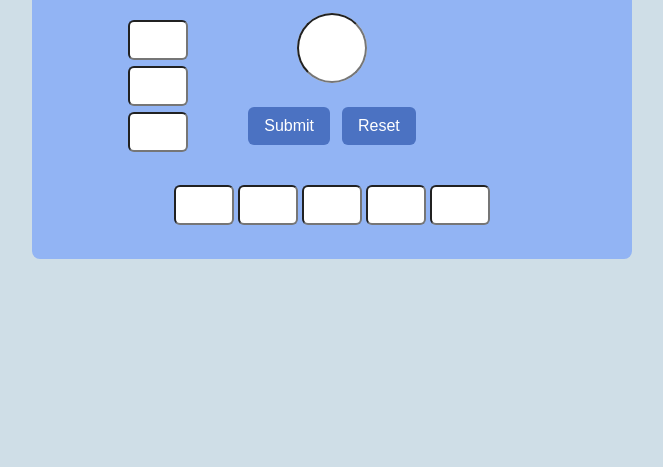
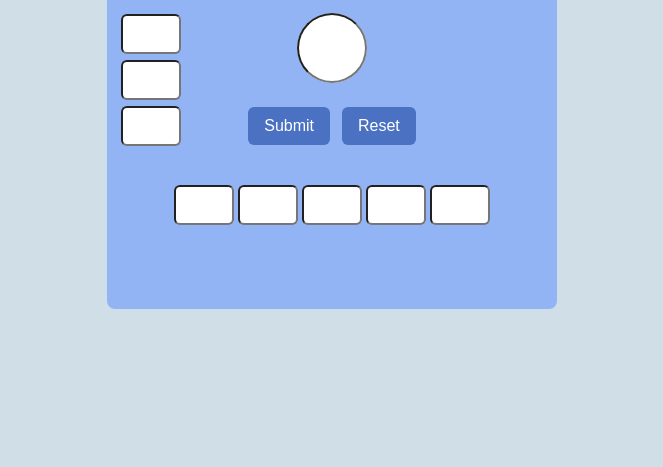
Before and after one commit to anish-X/Guessing-Game, a website: page index.html in a window 1280 px wide. Shown: the part 349-816 px from the top of the page, without its empty margins (316-979 px from the left). Drawn offline with Linux system fonts and the light colour scheme.

Commit message:
refractor ui

```diff
--- a/style.css
+++ b/style.css
@@ -17,14 +17,16 @@ body{
 }
 
 .container{
-    width: 600px;
-    height: 400px;
+    width: 100%;
+    max-width: 450px;
+    min-height: 500px;
     display: flex;
     flex-direction: column;
     align-items: center;
     justify-content: center;
     background-color: #92B4F4;
     border-radius: 8px;
+    position: relative;
 }
 
 .circle{
@@ -115,10 +117,11 @@ input[type=number] {
     align-items: center;
     justify-content: center;
     gap: 6px;
+    margin-right: 40px;
     position: absolute;
-    right: 60%;
-    top: 38%;
-    left: 34%;
+    /* right: 60%; */
+    top: 28%;
+    left: 3%;
 }
 
 .num:focus,
```
